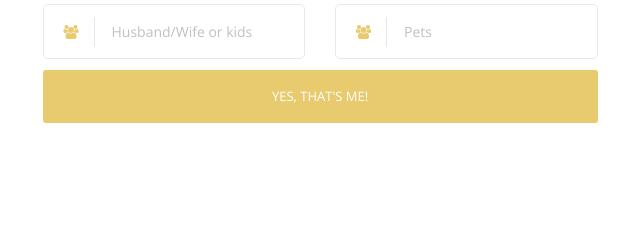
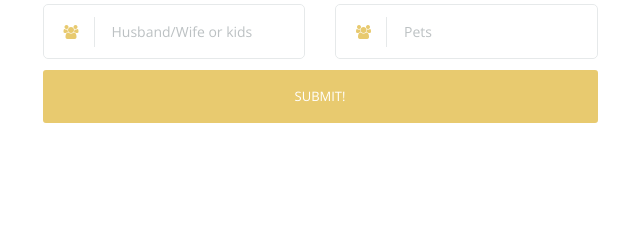
Before and after one commit to jaceproduction1511/jaceproduction1511.github.io, a website: page index.html in a window 1280 px wide. Shown: the part 4672-4908 px from the top of the page, 320-960 px from the left. Drawn offline with nearby package versions, Linux system fonts and the light colour scheme; some packages are replaced by stand-ins of ours; a script that the page names is missing; files whose address does not match are found by name.

Commit message:
Update index.html

```diff
--- a/index.html
+++ b/index.html
@@ -429,8 +429,7 @@
                         <div class="col-md-12" id="alert-wrapper"></div>
                     </div>
                     <button class="btn-fill rsvp-btn">
-                        Yes,
-                        that's me!
+                        Submit!
                     </button>
                 </form>
             </div>
```
